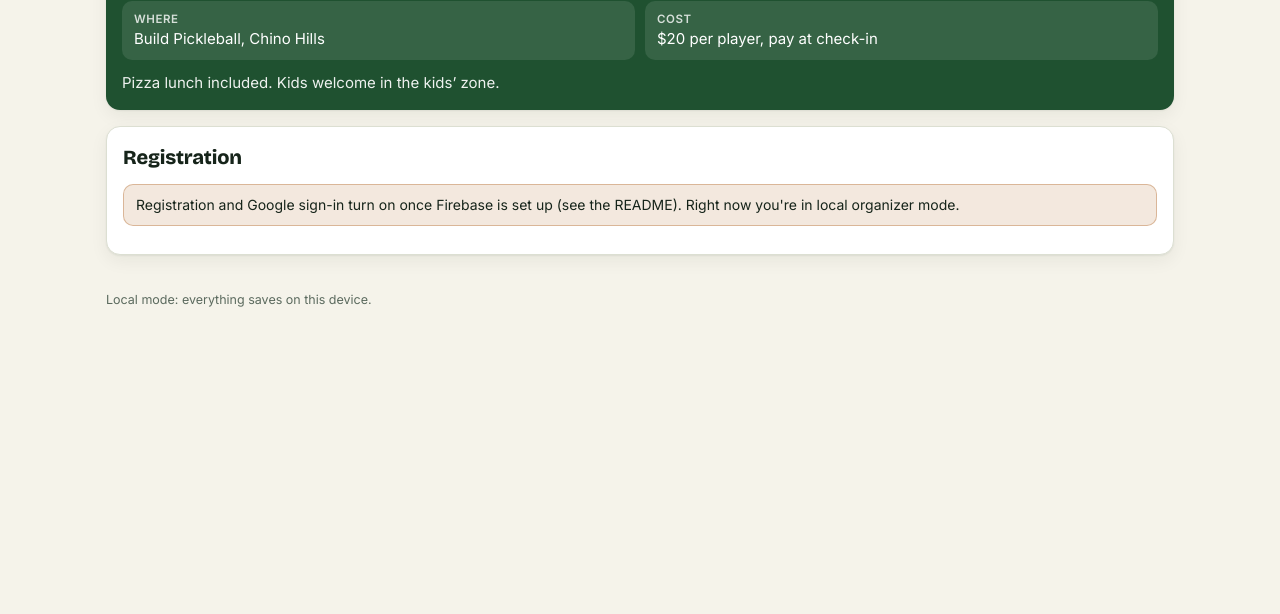
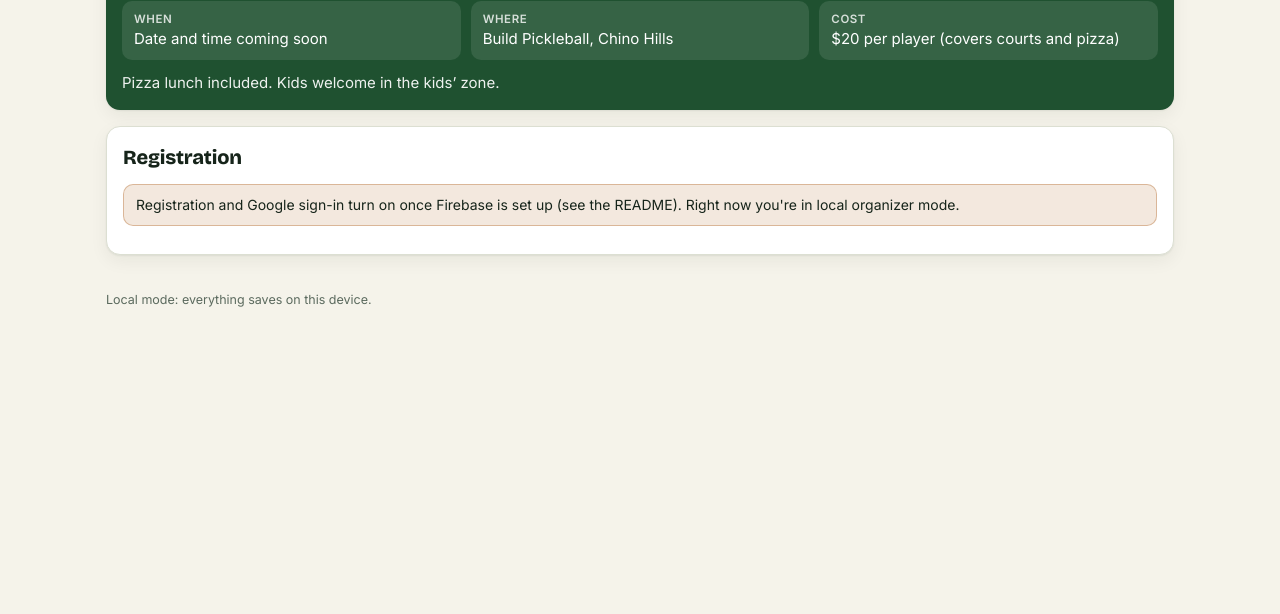
Before and after one commit to FinalyDev/pickleball-party, a plain HTML site: page index.html in a window 1280 px wide. Shown: the part 186-800 px from the top of the page. Drawn offline with nearby package versions, Linux system fonts and the light colour scheme.

Commit message:
Add files via upload

```diff
--- a/index.html
+++ b/index.html
@@ -228,7 +228,7 @@ const FUN = ['Dink Dynasty','Kitchen Crashers','Net Ninjas','The Big Dills','Lob
 const PRIZES = {gold:['Trophy + $50 gift card each','Trophy + $25 gift card each','Trophy each'], silver:['Trophy + $25 gift card each','Trophy each','Trophy each']};
 const SAMPLE = ['Eddie + Jess','Marco + Lina','Sam + Priya','Dave + Kim','Tony + Grace','Ben + Chloe','Ray + Mia','Josh + Ana','Kevin + Lisa','Mike + Tina','Chris + Amy','Danny + Rosa','Steve + Joy','Paul + Erin','Andy + Nora','Luis + Ivy'];
 
-function blank(){return {event:{name:'Pickleball Party',date:'',time:'',location:'Build Pickleball, Chino Hills',payInfo:'$20 per player, pay at check-in',notes:'Pizza lunch included. Kids welcome in the kids’ zone.',courts:4,minutes:12,pools:4,fee:20,funNames:true,regOpen:true,published:false,prizes:JSON.parse(JSON.stringify(PRIZES))},players:[],teams:[],games:[],bracket:null,raffle:{bonus:{},winners:[]},clock:{running:false,end:0,remain:null}}}
+function blank(){return {event:{name:'Pickleball Party',date:'',time:'',location:'Build Pickleball, Chino Hills',payInfo:'$20 per player (covers courts and pizza)',notes:'Pizza lunch included. Kids welcome in the kids’ zone.',courts:4,minutes:12,pools:4,fee:20,funNames:true,regOpen:true,published:false,prizes:JSON.parse(JSON.stringify(PRIZES))},players:[],teams:[],games:[],bracket:null,raffle:{bonus:{},winners:[]},clock:{running:false,end:0,remain:null}}}
 function normalize(d){const b=blank();d=Object.assign(b,d||{});d.event=Object.assign(blank().event,d.event||{});d.event.prizes=Object.assign(blank().event.prizes,d.event.prizes||{});d.raffle=Object.assign({bonus:{},winners:[]},d.raffle||{});d.clock=Object.assign({running:false,end:0,remain:null},d.clock||{});['players','teams','games'].forEach(k=>{if(!Array.isArray(d[k]))d[k]=[]});return d}
 
 let S = blank();
@@ -488,7 +488,8 @@ function notPosted(){return `<div class="card empty"><p>Teams and the schedule w
 
 function vRegister(){
   const e=S.event,d=fmtDate();
-  const facts=[d?['When',d+(e.time?' · '+e.time:'')]:null,e.location?['Where',e.location]:null,e.payInfo?['Cost',e.payInfo]:null].filter(Boolean);
+  const when=d?(d+(e.time?' · '+e.time:'')):(e.time?e.time+' · date coming soon':'Date and time coming soon');
+  const facts=[['When',when],e.location?['Where',e.location]:null,e.payInfo?['Cost',e.payInfo]:null].filter(Boolean);
   let hero=`<section class="card hero"><h2>${esc(e.name)}</h2>${facts.length?`<div class="facts">${facts.map(f=>`<div><b>${f[0]}</b>${esc(f[1])}</div>`).join('')}</div>`:''}${e.notes?`<p>${esc(e.notes)}</p>`:''}</section>`;
   let body='';
   if(!cloud()){
```
